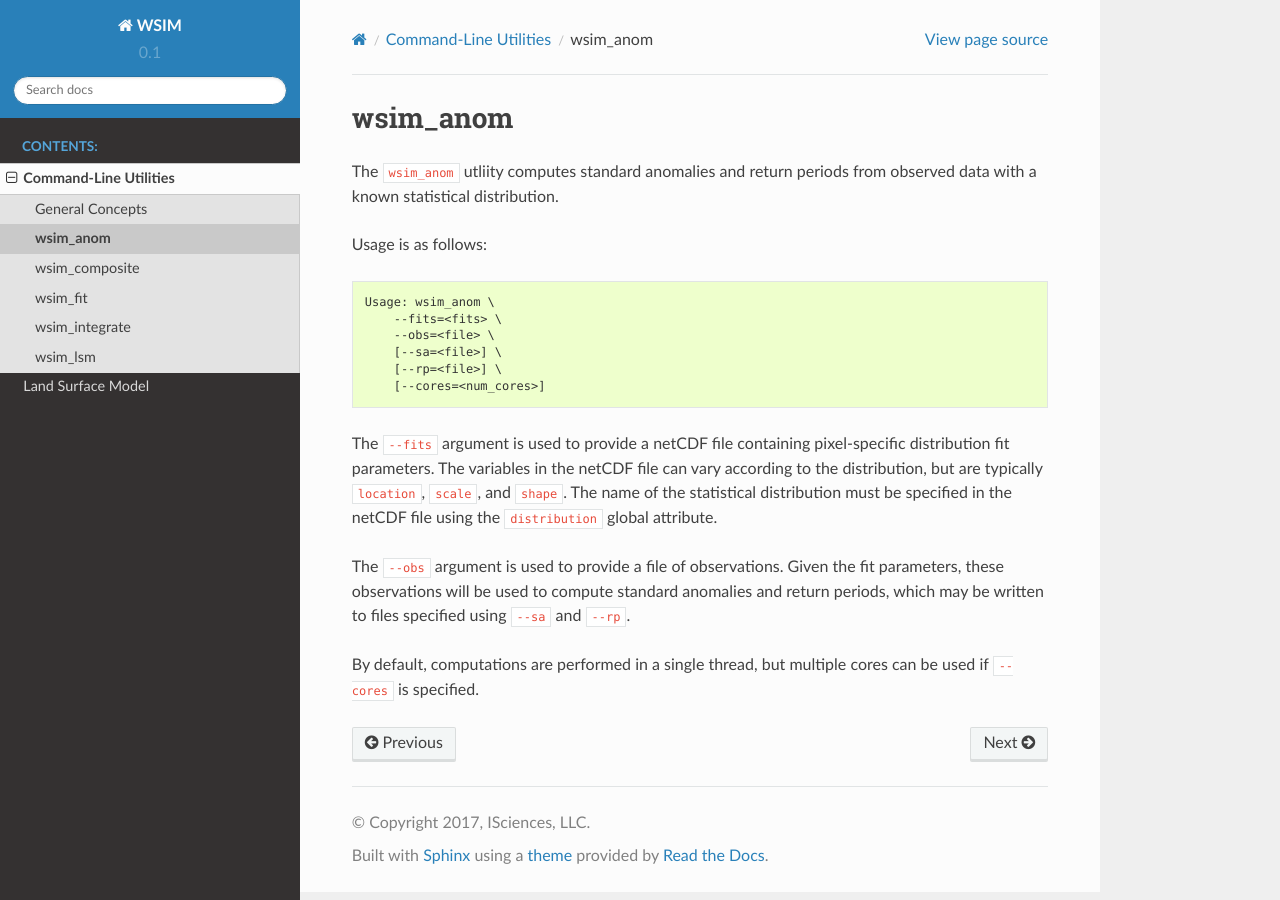
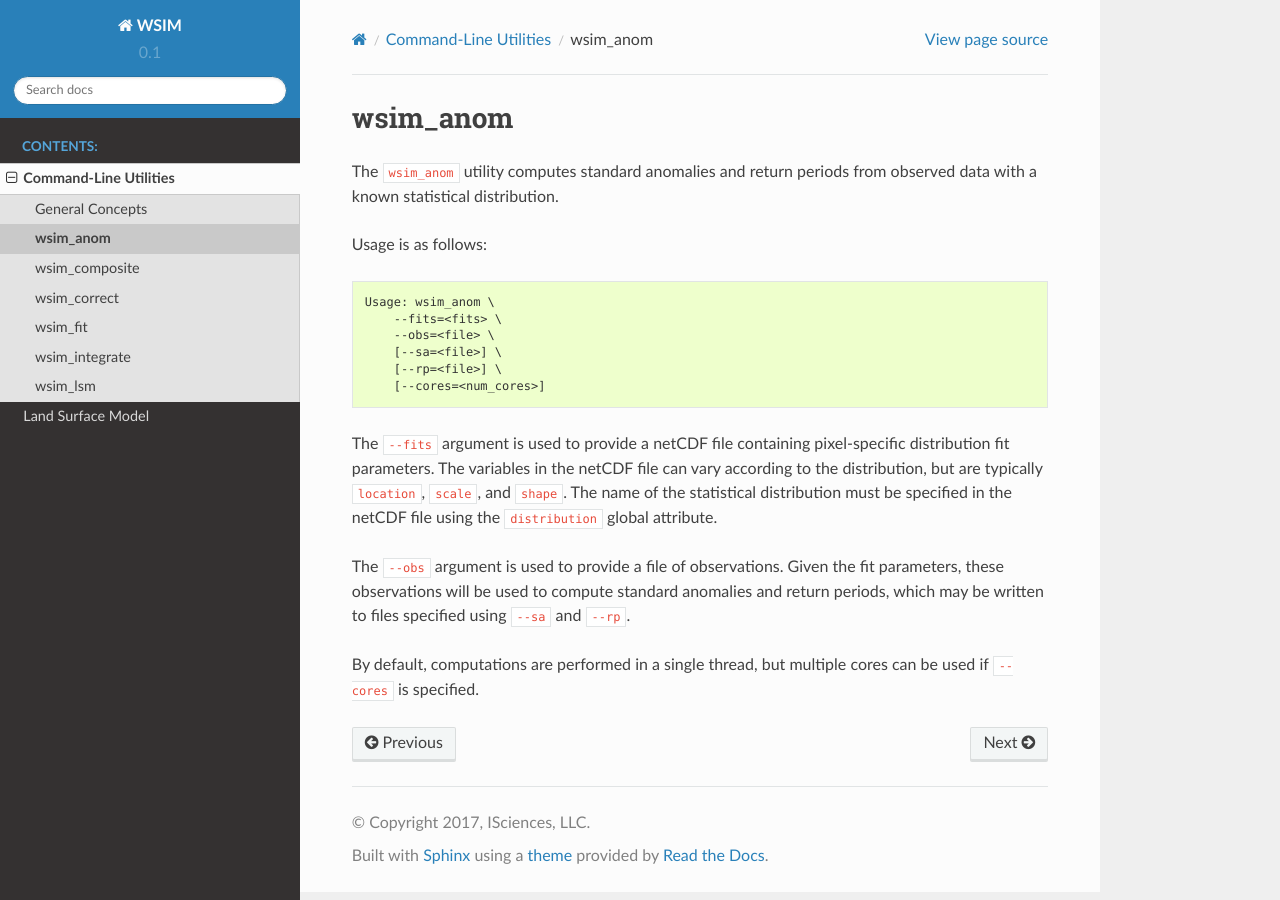
Before and after one commit to isciences/wsim, a Sphinx documentation site: the page built from docs/scripts/wsim_anom.rst, in a window 1280 px wide. Built offline with Sphinx 7.4.7 and the Read the Docs theme 2.0.0, drawn with Linux system fonts in a browser that asks for light colours.

Commit message:
Documentation entry for wsim_correct

```diff
--- a/docs/scripts/wsim_anom.rst
+++ b/docs/scripts/wsim_anom.rst
@@ -1,7 +1,7 @@
 wsim_anom
 *********
 
-The ``wsim_anom`` utliity computes standard anomalies and return periods from observed data with a known statistical distribution.
+The ``wsim_anom`` utility computes standard anomalies and return periods from observed data with a known statistical distribution.
 
 Usage is as follows:
 
```
Also changed, not shown: docs/scripts/wsim_correct.rst (added, +21 -0 lines).
